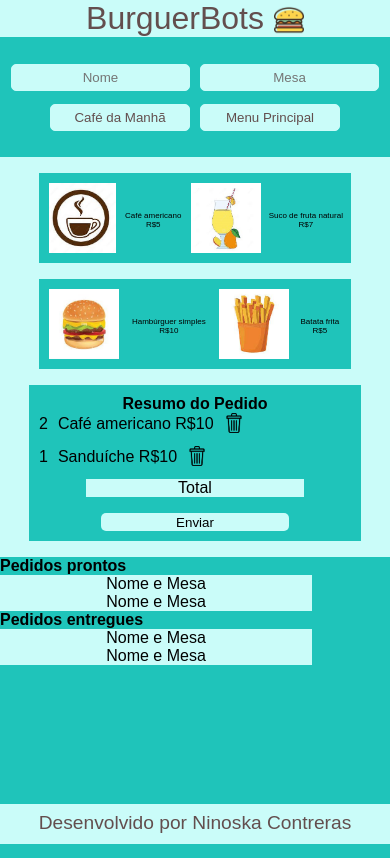
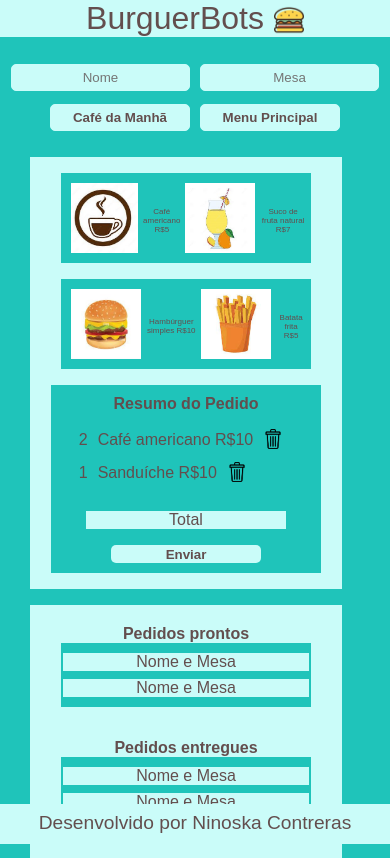
Before and after one commit to NiEl0503/BurgerBots, an Angular app: page /garcom in a window 390 px wide. Built offline with nearby package versions, Linux system fonts and the light colour scheme; a web font is replaced by a local one.

Commit message:
trabalhando no html e css (versão mobile) da página do garçom

```diff
--- a/src/app/view/garcon/garcon.component.css
+++ b/src/app/view/garcon/garcon.component.css
@@ -32,6 +32,11 @@ body {
     margin-bottom: 10px;
   }
 
+  .conteiner-buttons button {
+    color: var(--letterColor);
+    font-weight: bold;
+  }
+
   .inputs-info {
     flex: 1;
     margin: 0 5px;
--- a/src/app/view/garcon/garcon.module.ts
+++ b/src/app/view/garcon/garcon.module.ts
@@ -3,8 +3,8 @@ import { CommonModule } from '@angular/common';
 
 import { GarconRoutingModule } from './garcon-routing.module';
 import { GarconComponent } from './garcon.component';
-import { ProductsComponent } from './products/products.component';
-import { PedidosComponent } from './pedidos/pedidos.component';
+import { ProductsComponent } from '../garcon/products/products.component';
+import { PedidosComponent } from '../garcon/pedidos/pedidos.component';
 
 
 @NgModule({
--- a/src/app/view/garcon/pedidos/pedidos.component.css
+++ b/src/app/view/garcon/pedidos/pedidos.component.css
@@ -1,3 +1,20 @@
+body {
+  background-color: var(--bgColor);
+  width: 80%;
+  margin-left: 30px;
+  color: var(--letterColor);
+}
+
+.conteiner-pedidos {
+  display: flex;
+  flex-direction: column;
+  align-items: center;
+  justify-content: center;
+  margin-top: 1em;
+  background-color: var(--firstColor);
+  min-height: 30vh;
+}
+
 .conteiner-products__prontos {
     display: flex;
     flex-direction: column;
@@ -14,9 +31,19 @@
       background-color: var(--bgColor);
       margin-bottom: 1em;
       }
+      .entregues {
+        margin-top: 2em;
+      }
+
+      .pedidos {
+        background-color: var(--bgColor);
+        border: 2px solid var(--bgColor);
+      }
 
       ul li {
         background-color: var(--firstColor);
         list-style: none;
        text-align: center;
+       margin-top: .5em;
+       margin-bottom: .5em;
       }
--- a/src/app/view/garcon/pedidos/pedidos.component.html
+++ b/src/app/view/garcon/pedidos/pedidos.component.html
@@ -9,10 +9,10 @@
                 </ul>
             </div>
         </div>
-        <h4>Pedidos entregues</h4>
+        <h4 class="entregues">Pedidos entregues</h4>
         <div class="conteiner-products__entregues">
             <div class="pedidos">
-                <ul>
+                <ul class="pedidos-entregues">
                     <li>Nome e Mesa</li>
                     <li>Nome e Mesa</li>
                 </ul>
--- a/src/app/view/garcon/products/products.component.css
+++ b/src/app/view/garcon/products/products.component.css
@@ -1,5 +1,11 @@
-.conteiner-products,
-.conteiner-pedidos {
+body{
+  background-color: var(--bgColor);
+  width: 80%;
+  margin-left: 30px;
+  color: var(--letterColor);
+}
+
+.conteiner-products {
   display: flex;
   flex-direction: column;
   align-items: center;
@@ -61,12 +67,17 @@ button img {
 
 .conteiner-products__all {
   width: 100%;
+  display: flex;
+  margin-top: 1em;
+  margin-bottom: 1em;
+  justify-content: space-around;
 }
 
 .conteiner-products__all ul li {
   display: flex;
   align-items: center;
   margin-bottom: 10px;
+  text-align: center;
 }
 
 .conteiner-products__all ul li p,
@@ -78,6 +89,8 @@ button img {
   background: none;
   border: none;
   cursor: pointer;
+  font-weight: bold;
+  color: var(--letterColor);
 }
 
 .conteiner-products__resumoPedido img {
@@ -88,7 +101,7 @@ button img {
 
 .total {
   background: var(--firstColor);
-  width: 70%;
+  width: 80%;
   text-align: center;
 }
 
```
